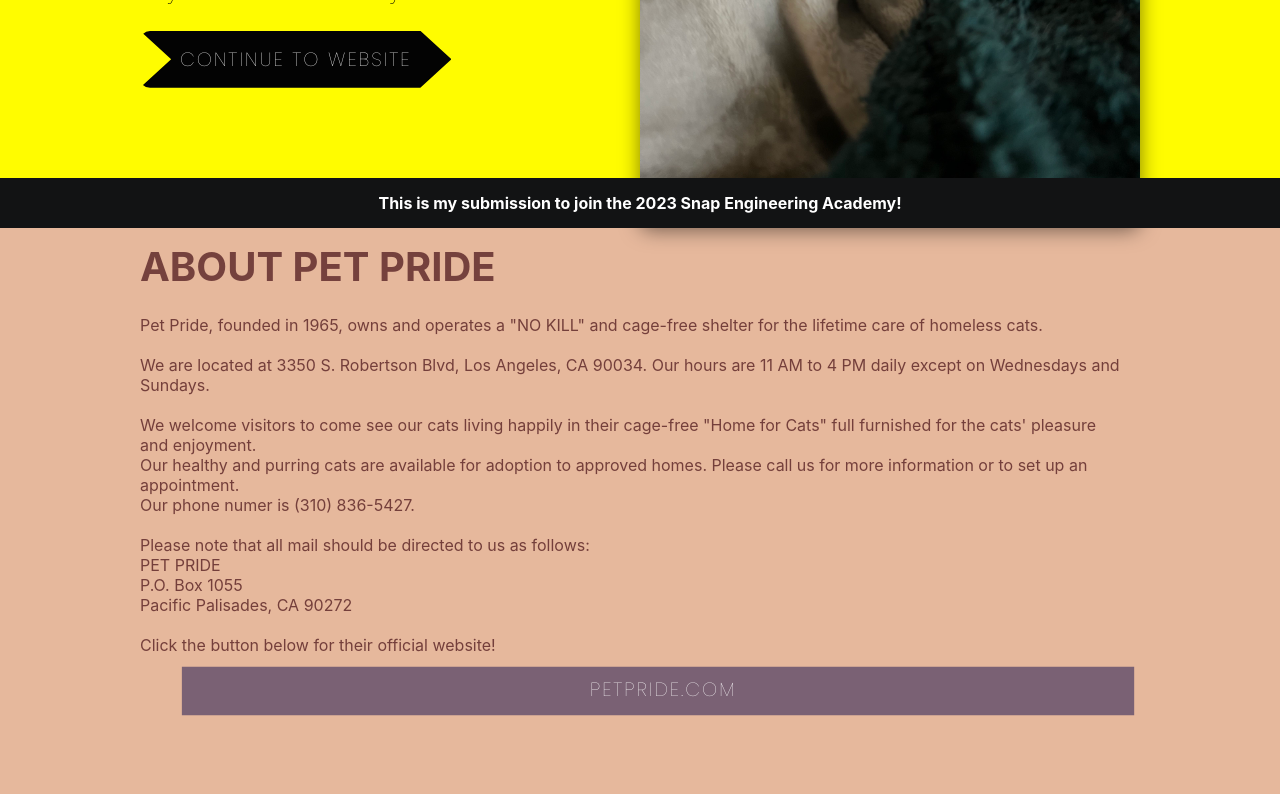
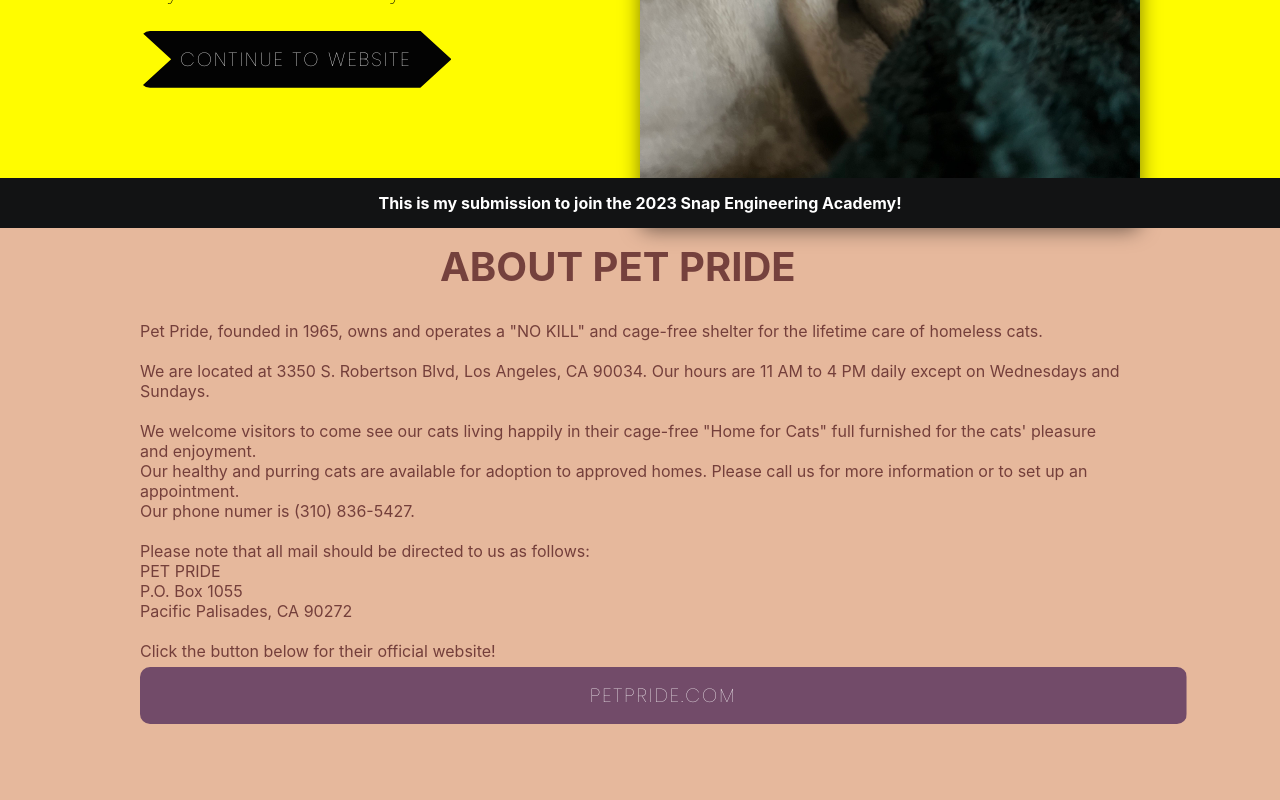
Before and after one commit to howardCLumi/snapchat, a React (Create React App) app: page / in a window 1280 px wide. Shown: the part 572-1372 px from the top of the page. Built offline with nearby package versions, Linux system fonts and the light colour scheme.

Commit message:
continue button fixed :)

```diff
--- a/src/pages/Home.css
+++ b/src/pages/Home.css
@@ -69,7 +69,8 @@
 .home__bottom-about-title{
     color:#75413d;
     font-size: 40px;
-    margin: 0 0 24px;
+    margin: 0 0 30px;
+    margin-left: 300px;
 }
 .home__bottom-about-text{
     color:#743f3b;
@@ -82,7 +83,6 @@
     box-sizing: border-box;
     font-family: 'Poppins', sans-serif;
     padding: 15px 450px;
-    background: #7A6174;
     color:#ffffff;
     text-decoration: none;
     text-transform: uppercase;
@@ -90,7 +90,8 @@
     font-size: 1.2em;
     letter-spacing: 2px;
     transition: 0.5s;
-    clip-path: inset(10% 5% 5% 4%);
+    background: #724b69;
+    clip-path: polygon(38% 0, 100% 0, 100% 34%, 100% 100%, 100% 100%, 0 100%, 0 60%, 0 0);
     border-radius: 10px;
     box-shadow: 100px 500px 20px rgba(0, 0, 0, 0.5);
 
--- a/src/pages/Home.js
+++ b/src/pages/Home.js
@@ -1,7 +1,10 @@
 import React from "react";
 import nova from "../assets/homenova.jpg";
+import { Routes, Route } from "react-router-dom";
+import { NavLink } from "react-router-dom";
 
 import "./Home.css";
+import Cats from "../pages/Cats";
 
 const Home = () => {
   return (
@@ -19,9 +22,9 @@
               any cat from wherever you are.
             </h2>
             <br></br>
-            <a className="home__body-continue-button" href="/cats">
+            <NavLink className="home__body-continue-button" to="/cats">
               Continue to Website
-            </a>
+            </NavLink>
           </div>
           <div>
             <img src={nova} className="home__body-nova" alt="" />
```
